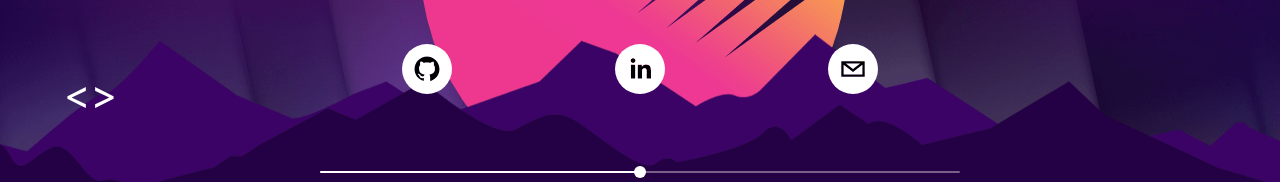
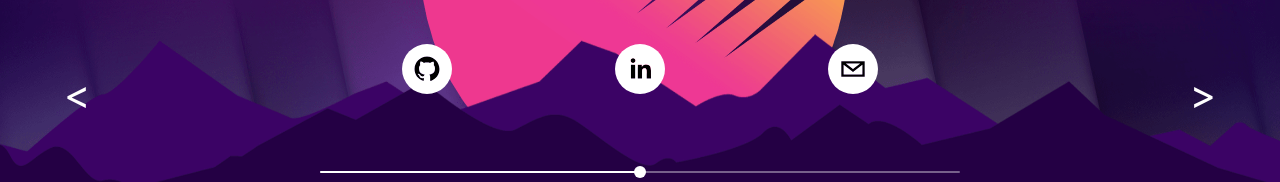
Before and after one commit to markbmullins/markmullins.dev, a React (Create React App) app: page / in a window 1280 px wide. Shown: the part 330-512 px from the top of the page. Built offline with nearby package versions, Linux system fonts and the light colour scheme.

Commit message:
Converted to styled-components

```diff
--- a/src/components/App/App.js
+++ b/src/components/App/App.js
@@ -11,6 +11,9 @@ const backgrounds = files.map(file => <Image source={`${process.env.PUBLIC_URL}/
 const StyledSlider = styled(Slider)`
     margin-top: 10%;
     color: #ffffff;
+    & .PrivateValueLabel-label-25 {
+        color: #000000;
+    }
 `;
 
 const SocialIconContainer = styled.li`
@@ -44,26 +47,27 @@ const IconList = styled.ul`
     padding-inline-start: 0;
 `;
 
-const BackgroundNavigation = styled.span`
+const BackgroundNavigation = styled.div`
     color: white;
     position: absolute;
+    display: flex;
     top: 50%;
     width: 100%;
+    padding: 0 5%;
     height: 50px;
+    box-sizing: border-box;
 `;
 
-const BackgroundChanger = styled.span`
+const BackgroundChanger = styled.div`
     font-size: 40px;
     cursor: pointer;
 `;
 
 const NextBackground = styled(BackgroundChanger)`
     margin-left: auto;
-    margin-right: 5%;
 `;
 
 const PreviousBackground = styled(BackgroundChanger)`
-    margin-left: 5%;
 `;
 
 function App() {
@@ -86,7 +90,7 @@ function App() {
                 break;
             default:
         }
-    });
+    }, [backgroundNumber]);
 
     const handleSlider = (event, newValue) => {
         setChangeInterval(newValue);
@@ -104,7 +108,6 @@ function App() {
 
     return (
         <StylesProvider injectFirst>
-            <div>
             <PageContent>
                 <Name>Mark Mullins</Name>
                 <IconList>
@@ -152,7 +155,6 @@ function App() {
                     {">"}
                 </NextBackground>
             </BackgroundNavigation>
-            </div>
         </StylesProvider>
     );
 }
--- a/src/components/Image/Image.js
+++ b/src/components/Image/Image.js
@@ -14,13 +14,13 @@ const StyledImage = styled.img`
     position: fixed;
     top: 0;
     left: 0;
-  }
 
   @media screen and (max-width: 1024px) {
     img.image {
       left: 50%;
       margin-left: -512px;   /* 50% */
     }
+  }
 `;
 
 const Image = ({ source }) => {
--- a/src/index.css
+++ b/src/index.css
@@ -1,5 +1,8 @@
 body {
     margin: 0;
+    padding: 0;
+    width: 100%;
+    height: 100%;
     box-sizing: border-box;
     font-family: -apple-system, BlinkMacSystemFont, "Segoe UI", "Roboto", "Oxygen", "Ubuntu",
         "Cantarell", "Fira Sans", "Droid Sans", "Helvetica Neue", sans-serif;
```
Lines whose indentation alone changed are shown as unchanged.
